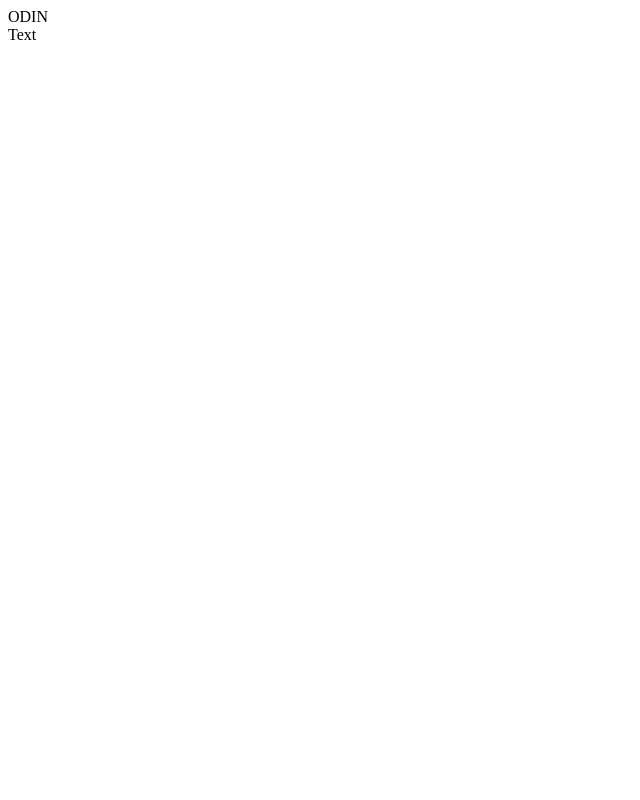
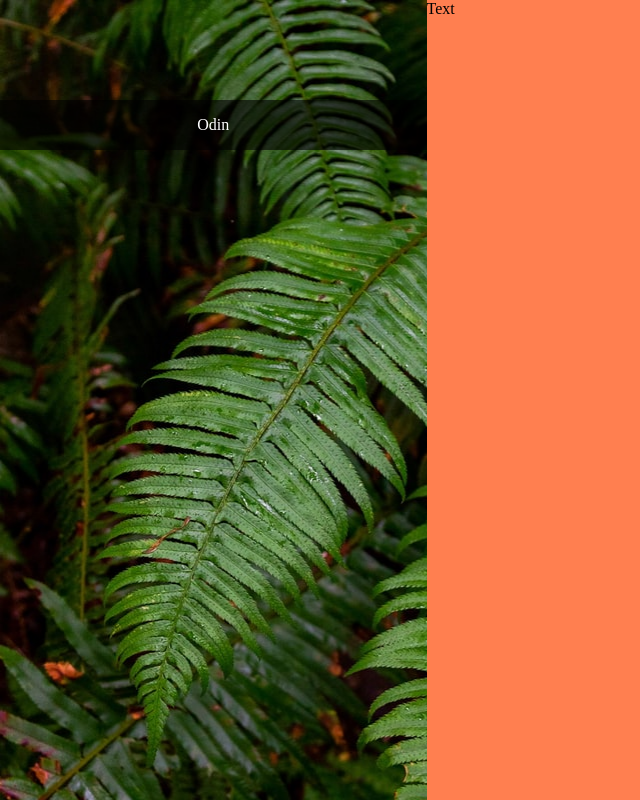
Before and after one commit to JWCTempleton/TOP-sign-up, a plain HTML site: page index.html in a window 1280 px wide. Shown: the whole page, without its empty margins (0-640 px from the left). Drawn offline with Linux system fonts and the light colour scheme.

Commit message:
Add side picture + text styling

```diff
--- a/index.html
+++ b/index.html
@@ -4,10 +4,15 @@
     <meta charset="UTF-8" />
     <meta http-equiv="X-UA-Compatible" content="IE=edge" />
     <meta name="viewport" content="width=device-width, initial-scale=1.0" />
+    <link rel="stylesheet" href="style.css" />
     <title>TOP Sign Up Form</title>
   </head>
   <body>
-    <div class="side-hero">ODIN</div>
-    <div class="sign-up">Text</div>
+    <div class="container">
+      <div class="side-hero">
+        <div class="side-hero__text">Odin</div>
+      </div>
+      <div class="sign-up">Text</div>
+    </div>
   </body>
 </html>
--- a/style.css
+++ b/style.css
@@ -0,0 +1,32 @@
+* {
+    margin: 0;
+    padding: 0;
+    box-sizing: border-box;
+}
+
+.container {
+    display: flex;
+}
+.side-hero {
+
+    width: 33.33vw;
+    height: 100vh;
+    background-image: url(./img/side-img.jpg);
+}
+
+.side-hero__text {
+    background-color: rgba(0,0,0,.6);
+    height: 50px;
+    width: 100%;
+    margin-top: 100px;
+    color: white;
+    display: flex;
+    justify-content: center;
+    align-items: center;
+}
+
+.sign-up {
+    background-color: coral;
+    width: 66.66vw;
+    height: 100vh;
+}
```
Also changed, not shown: img/side-img.jpg (added), 1 other file.
